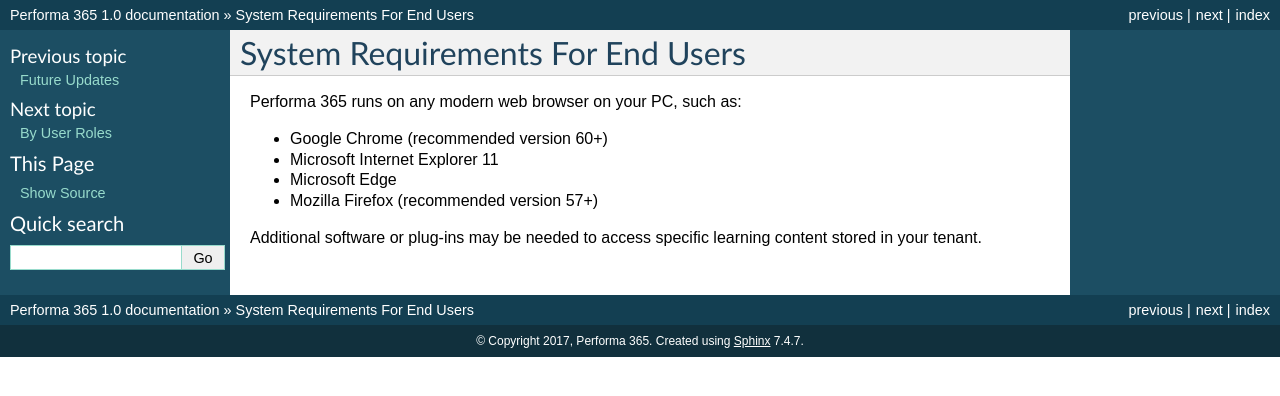
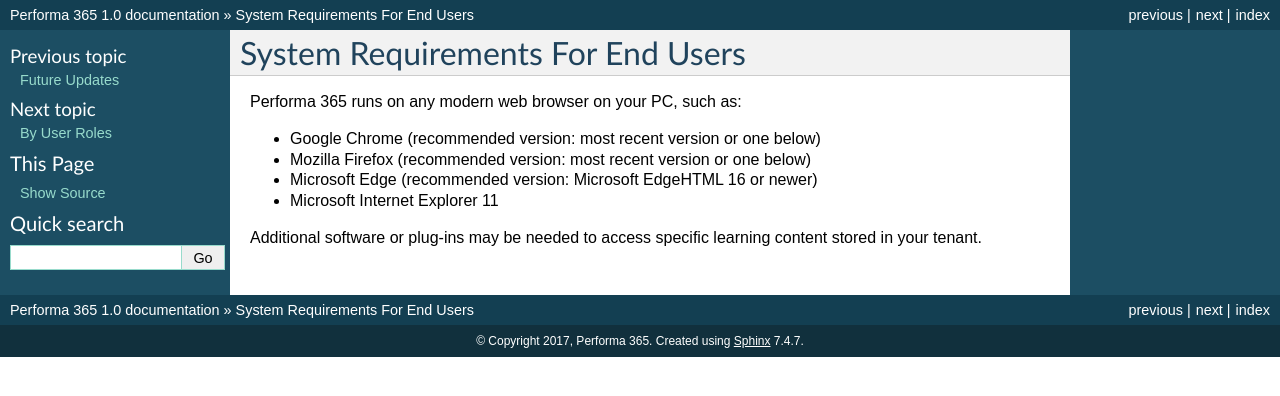
Before and after one commit to pslisko/performa365docs, a Sphinx documentation site: the page built from docs/general/requirements.rst, in a window 1280 px wide. Shown: the top 396 px of the page. Built offline with Sphinx 7.4.7, drawn with Linux system fonts in a browser that asks for light colours; pages that are not in the unit, such as notebooks, are missing from menus.

Commit message:
Update requirements.rst

```diff
--- a/docs/general/requirements.rst
+++ b/docs/general/requirements.rst
@@ -5,9 +5,9 @@
 
 Performa 365 runs on any modern web browser on your PC, such as:
 
-* Google Chrome (recommended version 60+)
+* Google Chrome (recommended version: most recent version or one below)
+*	Mozilla Firefox (recommended version: most recent version or one below)
+*	Microsoft Edge (recommended version: Microsoft EdgeHTML 16 or newer)
 *	Microsoft Internet Explorer 11
-*	Microsoft Edge
-*	Mozilla Firefox (recommended version 57+)
 
 Additional software or plug-ins may be needed to access specific learning content stored in your tenant.
```
